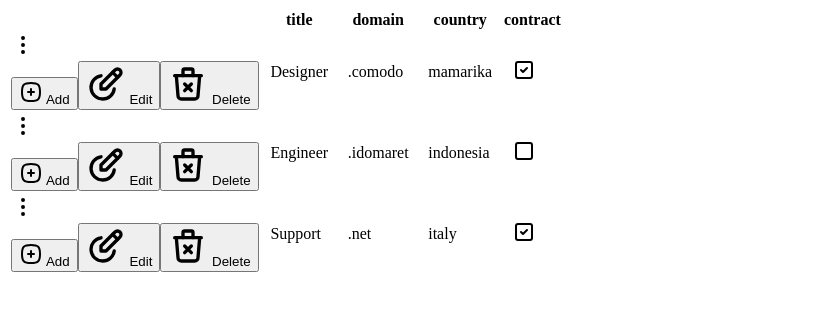
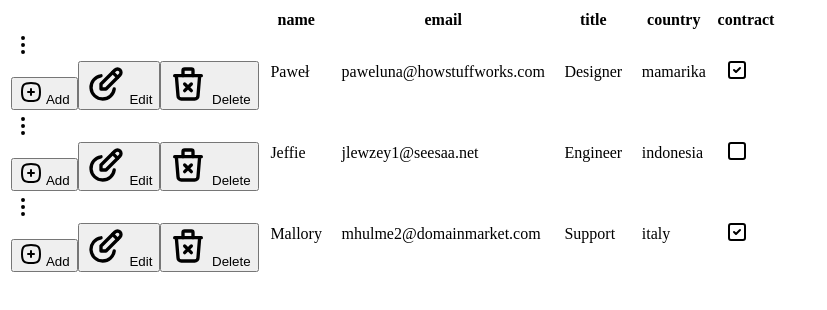
Before and after one commit to khasogi27/angular-table-inline-editing, an Angular app: page / in a window 1280 px wide. Shown: the top 310 px of the page, without its empty margins (0-827 px from the left). Built offline with nearby package versions, Linux system fonts and the light colour scheme.

Commit message:
2 files modified

```diff
--- a/src/app/app.component.ts
+++ b/src/app/app.component.ts
@@ -55,16 +55,16 @@ export class AppComponent implements OnInit {
     //   type: 'label',
     //   text: 'id case',
     // },
-    // {
-    //   name: 'name',
-    //   type: 'input',
-    //   text: 'name case',
-    // },
-    // {
-    //   name: 'email',
-    //   type: 'input',
-    //   text: 'email case',
-    // },
+    {
+      name: 'name',
+      type: 'input',
+      text: 'name case',
+    },
+    {
+      name: 'email',
+      type: 'input',
+      text: 'email case',
+    },
     {
       name: 'title',
       type: 'select',
@@ -75,17 +75,17 @@ export class AppComponent implements OnInit {
         { name: 'Support', value: '3' },
       ],
     },
-    {
-      name: 'domain',
-      type: 'lookup',
-      text: 'domain case',
-      data: [
-        { name: '.comodo', value: '1' },
-        { name: '.idomaret', value: '2' },
-        { name: '.net', value: '3' },
-        { name: '.combro', value: '4' },
-      ],
-    },
+    // {
+    //   name: 'domain',
+    //   type: 'lookup',
+    //   text: 'domain case',
+    //   data: [
+    //     { name: '.comodo', value: '1' },
+    //     { name: '.idomaret', value: '2' },
+    //     { name: '.net', value: '3' },
+    //     { name: '.combro', value: '4' },
+    //   ],
+    // },
     {
       name: 'country',
       type: 'lookup',
--- a/src/app/t-grid/grid/grid.component.ts
+++ b/src/app/t-grid/grid/grid.component.ts
@@ -120,7 +120,9 @@ export class GridComponent implements OnChanges {
       formVal['isEdit'] = false;
       let isAddTable = true;
       if (this.statusAction == 'add') {
-        if (this.dataKey != undefined) formVal[this.dataKey] = Date.now();
+        // if (this.dataKey != undefined) formVal[this.dataKey] = Date.now();
+        if (this.dataKey != undefined) formVal[this.dataKey] = this.uniqueId();
+        console.log(formVal[this.dataKey], '<<<');
         this.dsTable.splice(this.rowIdx, 0, formVal);
       } else {
         formVal[this.dataKey] = this.dsTable[this.rowIdx - 1][this.dataKey];
@@ -322,4 +324,10 @@ export class GridComponent implements OnChanges {
       }
     }
   }
+
+  private uniqueId() {
+    return Math.floor(
+      Math.random() * Math.floor(Math.random() * Date.now())
+    ).toString(16);
+  }
 }
```
